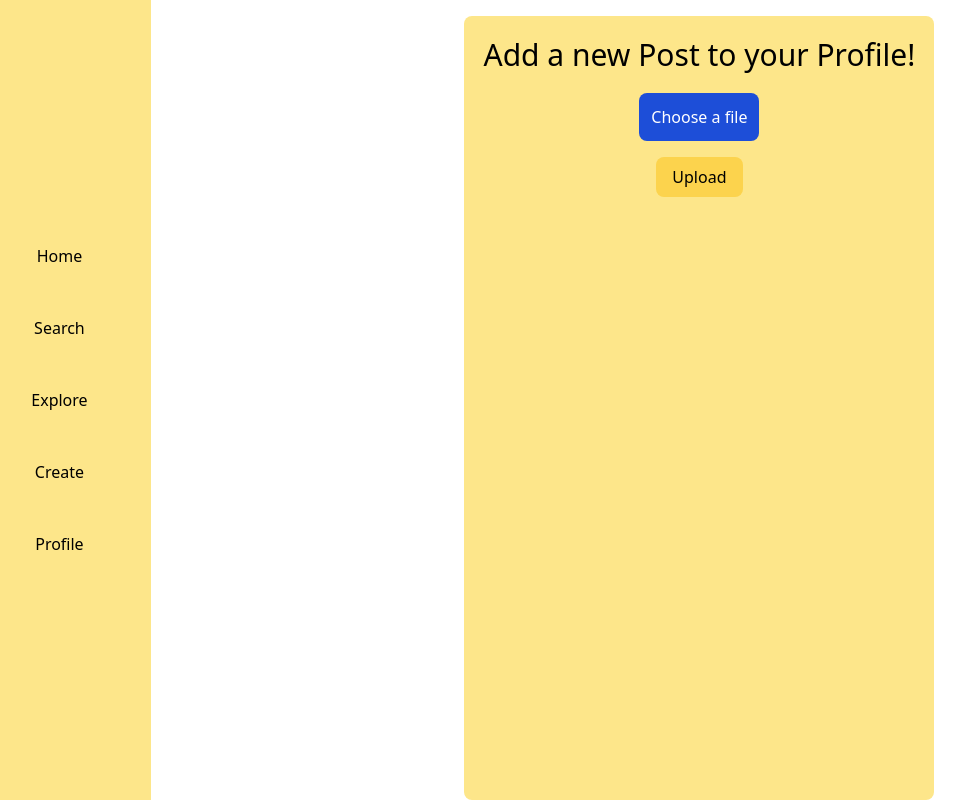
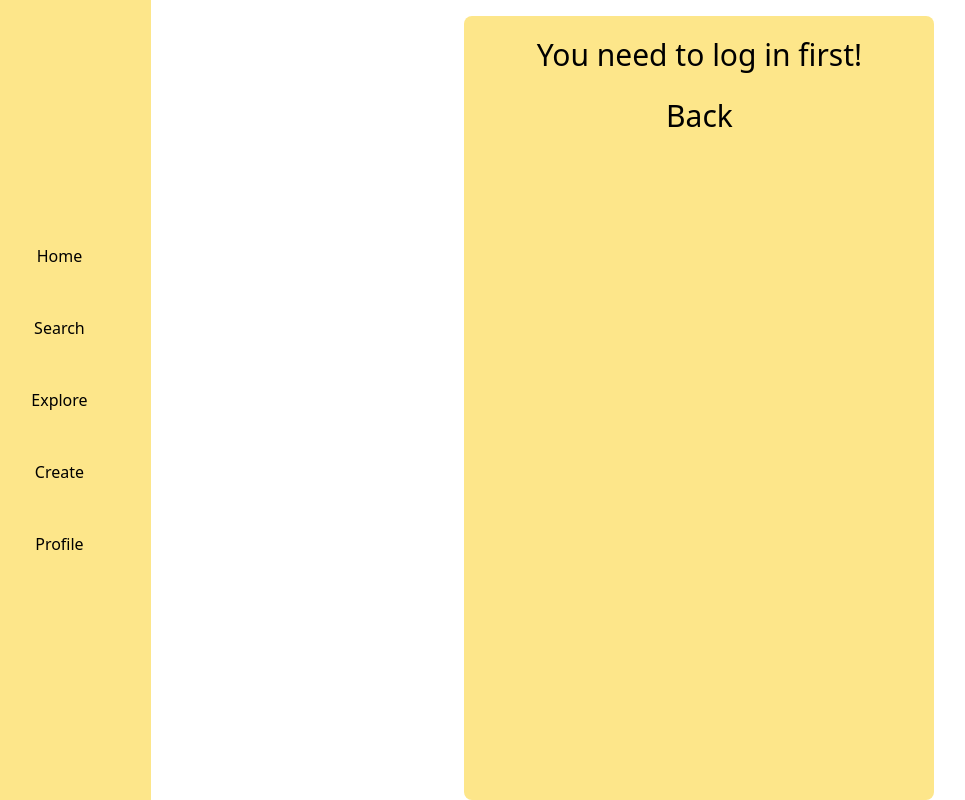
Before and after one commit to ivan-barrios/instagram-clone, a React (Create React App) app: page /create in a window 1280 px wide. Shown: the whole page, without its empty margins (32-997 px from the left). Built offline with nearby package versions, Linux system fonts and the light colour scheme.

Commit message:
fixed duplicated Posts

```diff
--- a/src/App.js
+++ b/src/App.js
@@ -65,7 +65,12 @@ const App = () => {
           <Route
             path="/create"
             element={
-              <Create userID={userID} posts={posts} setPosts={setPosts} />
+              <Create
+                loggedIn={loggedIn}
+                userID={userID}
+                posts={posts}
+                setPosts={setPosts}
+              />
             }
           />
           <Route path="/profile" element={<Profile loggedIn={loggedIn} />} />
--- a/src/components/Create.js
+++ b/src/components/Create.js
@@ -4,9 +4,10 @@ import { doc, updateDoc } from "firebase/firestore";
 import { ref, uploadBytes } from "firebase/storage";
 import { v4 } from "uuid";
 import { useState } from "react";
+import { Link } from "react-router-dom";
 
 //To create a new post in personal profile
-const Create = ({ userID, posts, setPosts }) => {
+const Create = ({ loggedIn, userID, posts, setPosts }) => {
   const [imageUpload, setImageUpload] = useState(null);
 
   const uploadImage = () => {
@@ -28,6 +29,7 @@ const Create = ({ userID, posts, setPosts }) => {
 
   return (
     <div className="flex w-full justify-center">
+      {loggedIn ? (
         <div className="mt-4 flex w-[470px] flex-col items-center gap-4 rounded-lg bg-amber-200 p-4">
           <div className=" text-[30px]">Add a new Post to your Profile!</div>
           <input
@@ -55,6 +57,12 @@ const Create = ({ userID, posts, setPosts }) => {
             Upload
           </button>
         </div>
+      ) : (
+        <div className="mt-4 flex w-[470px] flex-col items-center gap-4 rounded-lg bg-amber-200 p-4 text-[30px]">
+          <div>You need to log in first!</div>
+          <Link to="/">Back</Link>
+        </div>
+      )}
     </div>
   );
 };
--- a/src/components/Profile.js
+++ b/src/components/Profile.js
@@ -34,10 +34,11 @@ const Profile = ({ loggedIn }) => {
       getUserInfo();
     } else return;
     // eslint-disable-next-line react-hooks/exhaustive-deps
-  }, [loaded]);
+  }, [loggedIn]);
 
   const imageListRef = ref(storage, `images/${auth?.currentUser?.email}`);
   useEffect(() => {
+    setImageList([]);
     listAll(imageListRef).then((response) => {
       response.items.forEach((item) => {
         getDownloadURL(item).then((url) => {
@@ -46,7 +47,7 @@ const Profile = ({ loggedIn }) => {
       });
     });
     // eslint-disable-next-line react-hooks/exhaustive-deps
-  }, []);
+  }, [loggedIn]);
 
   const deletePost = async () => {
     //How to delete storage?
@@ -91,14 +92,9 @@ const Profile = ({ loggedIn }) => {
           </div>
         </div>
       ) : (
-        <div className="mt-10 flex h-fit w-[470px] flex-col items-center gap-4 bg-amber-200">
-          <div className="text-[25px]">First you need to Log In</div>
-          <Link
-            className="rounded-lg p-2 text-[30px] hover:bg-amber-300"
-            to="/"
-          >
-            Back
-          </Link>
+        <div className="mt-4 flex w-[470px] flex-col items-center gap-4 rounded-lg bg-amber-200 p-4 text-[30px]">
+          <div>You need to log in first!</div>
+          <Link to="/">Back</Link>
         </div>
       )}
       {showPostOptions ? (
```
Lines whose indentation alone changed are shown as unchanged.
